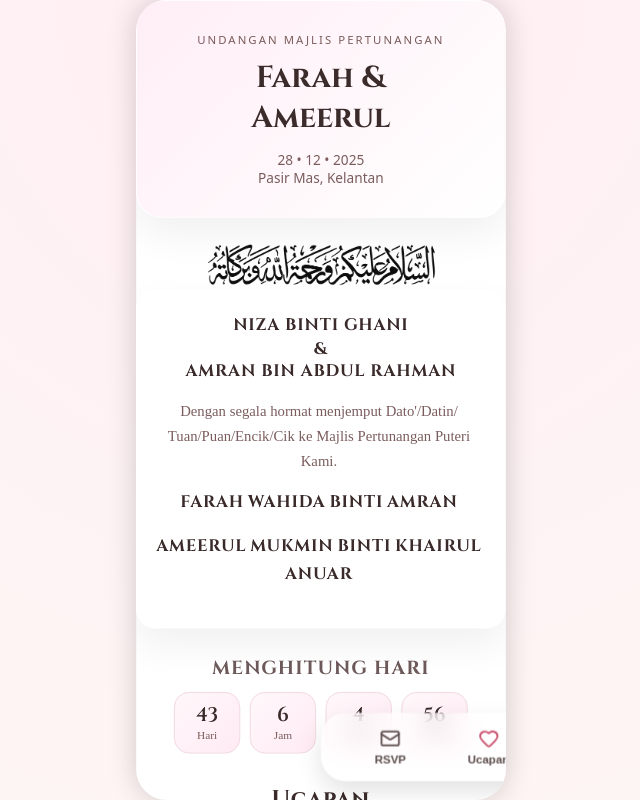
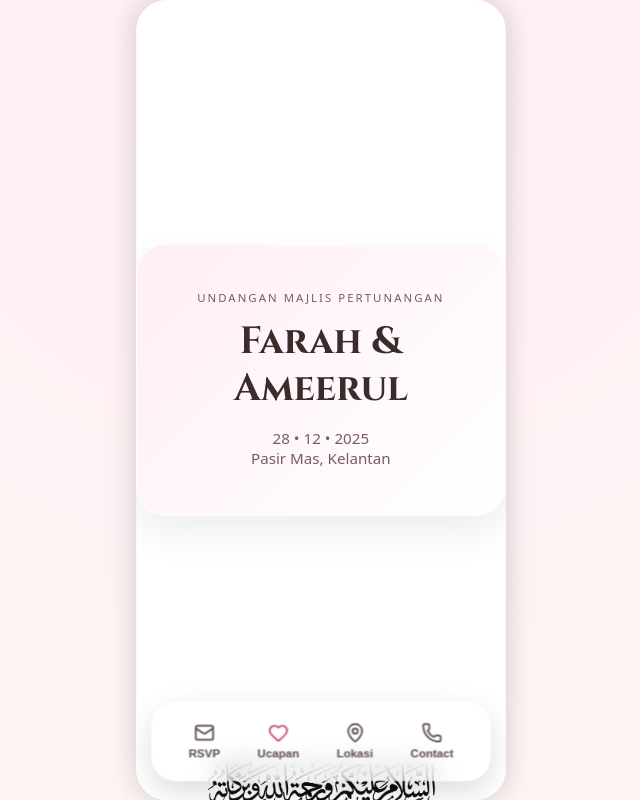
Before and after one commit to haseokaybee/wedding-invite, a React (Vite) app: page / in a window 1280 px wide. Both pictures are taken after a click on the button "✨ Buka Kad ✨". Shown: the whole page, without its empty margins (319-959 px from the left). Built offline with nearby package versions, Linux system fonts and the light colour scheme; no server answers; the database is empty.

Commit message:
Dikemaskini contact

```diff
--- a/src/App.jsx
+++ b/src/App.jsx
@@ -11,6 +11,8 @@ import IntroScreen from "./components/IntroScreen.jsx";
 import InvitationText from "./components/InvitationText.jsx";
 import BottomMenu from "./components/BottomMenu.jsx";
 import Modal from "./components/Modal.jsx";
+import ContactModal from "./components/ContactModal.jsx";
+
 
 export default function App() {
   /* =====================================================
@@ -48,6 +50,8 @@ export default function App() {
   const [openRSVP, setOpenRSVP] = useState(false);
   const [openWishes, setOpenWishes] = useState(false);
   const [openLocation, setOpenLocation] = useState(false);
+  const [openContact, setOpenContact] = useState(false);
+
 
   /* =====================================================
      RSVP STATE (LOCAL SAFE)
@@ -117,12 +121,12 @@ return (
   animate={{ opacity: 1, scale: 1 }}
   exit={{ opacity: 0, scale: 1.1 }}
   transition={{ duration: 0.8, ease: "easeOut" }}
+  className="main-scroll-area"
   style={{
     width: "100%",
     maxWidth: "430px",
     minHeight: "844px",
     overflowY: "auto",
-              padding: "0",
     position: "relative",
   }}
 >
@@ -193,7 +197,7 @@ return (
             </div>
 
             {/* spacing before bottom menu */}
-            <div style={{ height: "80px" }} />
+
           </motion.div>
         )}
       </AnimatePresence>
@@ -205,6 +209,8 @@ return (
         <h2 className="cinzel" style={{ textAlign: "center" }}>RSVP</h2>
         <RSVPForm onSubmit={handleRsvpSubmit} />
       </Modal>
+
+      <ContactModal open={openContact} onClose={() => setOpenContact(false)} />
 
 <Modal open={openWishes} onClose={() => setOpenWishes(false)}>
   <h2 className="cinzel" style={{ textAlign: "center" }}>Ucapan</h2>
@@ -249,6 +255,8 @@ return (
           onOpenRSVP={() => setOpenRSVP(true)}
           onOpenWishes={() => setOpenWishes(true)}
           onOpenLocation={() => setOpenLocation(true)}
+          onOpenContact={() => setOpenContact(true)}
+
         />
       )}
 
--- a/src/components/BottomMenu.jsx
+++ b/src/components/BottomMenu.jsx
@@ -1,9 +1,9 @@
 // BottomMenu.jsx
 import React from "react";
 import { motion } from "framer-motion";
-import { Heart, MapPin, Mail } from "lucide-react";
+import { Heart, MapPin, Mail, Phone } from "lucide-react";
 
-export default function BottomMenu({ onOpenRSVP, onOpenWishes }) {
+export default function BottomMenu({ onOpenRSVP, onOpenWishes, onOpenContact }) {
   const openMap = () => {
     window.open(
       "https://www.google.com/maps?daddr=6.004869,102.098801&saddr",
@@ -13,24 +13,25 @@ export default function BottomMenu({ onOpenRSVP, onOpenWishes }) {
 
   return (
     <motion.div
-      initial={{ y: 80, opacity: 0 }}
-      animate={{ y: 0, opacity: 1 }}
-      transition={{ duration: 0.45, ease: "easeOut" }}
+      initial={{ opacity: 0, y: 60 }}
+      animate={{ opacity: 1, y: 0 }}
+      transition={{ duration: 0.55, ease: "easeOut" }}
       style={{
-        position: "fixed",                 // ⭐ Fixed to screen
-        bottom: "20px",                    // Lift above screen bottom
-        left: "50%",                       // ⭐ Perfect center horizontally
+        position: "absolute",     // ⭐ FIX: absolute to follow the 390px viewport
+        bottom: "20px",
+        left: "4%",
         transform: "translateX(-50%)",
 
-        width: "92%",                      // ⭐ Wider menu
-        maxWidth: "430px",                 // fits iPhone Pro Max beautifully
+        width: "92%",
+        maxWidth: "430px",
 
-        background: "rgba(255, 255, 255, 0.55)", // ⭐ Transparent glass
-        backdropFilter: "blur(12px)",
+        background: "rgba(255, 255, 255, 0.55)",
+        backdropFilter: "blur(14px)",
+        WebkitBackdropFilter: "blur(14px)",
 
-        padding: "16px 24px",
+        padding: "16px 20px",
         borderRadius: "26px",
-        boxShadow: "0 12px 28px rgba(0,0,0,0.12)",
+        boxShadow: "0 12px 32px rgba(0,0,0,0.15)",
 
         display: "flex",
         justifyContent: "space-around",
@@ -39,33 +40,58 @@ export default function BottomMenu({ onOpenRSVP, onOpenWishes }) {
       }}
     >
       {/* RSVP */}
-      <button onClick={onOpenRSVP} style={btnStyle}>
+      <motion.button
+        onClick={onOpenRSVP}
+        style={btnStyle}
+        whileTap={{ scale: 0.88 }}
+      >
         <Mail size={22} color="#5a4a4a" />
         <span style={labelStyle}>RSVP</span>
-      </button>
+      </motion.button>
 
       {/* Ucapan */}
-      <button onClick={onOpenWishes} style={btnStyle}>
+      <motion.button
+        onClick={onOpenWishes}
+        style={btnStyle}
+        whileTap={{ scale: 0.88 }}
+      >
         <Heart size={22} color="#c94a6a" />
         <span style={labelStyle}>Ucapan</span>
-      </button>
+      </motion.button>
 
-      {/* Location */}
-      <button onClick={openMap} style={btnStyle}>
+      {/* Lokasi */}
+      <motion.button
+        onClick={openMap}
+        style={btnStyle}
+        whileTap={{ scale: 0.88 }}
+      >
         <MapPin size={22} color="#5a4a4a" />
         <span style={labelStyle}>Lokasi</span>
-      </button>
+      </motion.button>
+
+      {/* ⭐ Contact Button (NEW) */}
+      <motion.button
+        onClick={onOpenContact}
+        style={btnStyle}
+        whileTap={{ scale: 0.88 }}
+      >
+        <Phone size={22} color="#5a4a4a" />
+        <span style={labelStyle}>Contact</span>
+      </motion.button>
     </motion.div>
   );
 }
 
+// Styles
 const btnStyle = {
   display: "flex",
   flexDirection: "column",
   alignItems: "center",
-  background: "transparent",  // transparent button
+  background: "transparent",
   border: "none",
   cursor: "pointer",
+  padding: "6px 12px", // better tap area
+  borderRadius: "12px",
 };
 
 const labelStyle = {
--- /dev/null
+++ b/src/components/ContactModal.jsx
@@ -0,0 +1,95 @@
+// src/components/ContactModal.jsx
+import React from "react";
+import Modal from "./Modal.jsx";
+import { Phone } from "lucide-react";
+
+export default function ContactModal({ open, onClose }) {
+  const contacts = [
+    { name: "Ameerul", phone: "0173506059", whatsapp: "0173506059" },
+    { name: "Farah", phone: "01164344832", whatsapp: "01164344832" },
+    { name: "Puan Niza", phone: "01163252626", whatsapp: "01163252626" },
+    { name: "Encik Amran", phone: "0127172145", whatsapp: "0127172145" },
+  ];
+
+  return (
+    <Modal open={open} onClose={onClose}>
+      <h2
+        className="cinzel"
+        style={{ textAlign: "center", marginBottom: "16px" }}
+      >
+        Hubungi
+      </h2>
+
+      <div style={{ padding: "10px 0" }}>
+        {contacts.map((c, i) => (
+          <div
+            key={i}
+            style={{
+              marginBottom: "14px",
+              padding: "14px 16px",
+              borderRadius: "14px",
+              background: "rgba(245,245,245,0.95)",
+              display: "flex",
+              justifyContent: "space-between",
+              alignItems: "center",
+            }}
+          >
+            {/* Contact Info */}
+            <div>
+              <strong>{c.name}</strong>
+              <br />
+              <span style={{ fontSize: "0.9rem", color: "#555" }}>{c.phone}</span>
+            </div>
+
+            {/* ICON BUTTONS */}
+            <div style={{ display: "flex", gap: "10px" }}>
+
+              {/* CALL BUTTON */}
+              <a
+                href={`tel:${c.phone}`}
+                style={{
+                  background: "#e8d4de",
+                  padding: "8px",
+                  borderRadius: "10px",
+                  display: "flex",
+                  alignItems: "center",
+                  justifyContent: "center",
+                }}
+              >
+                <Phone size={20} color="#5a4a4a" />
+              </a>
+
+              {/* WHATSAPP BUTTON (REAL ICON) */}
+              <a
+                href={`https://wa.me/${c.whatsapp}`}
+                target="_blank"
+                rel="noopener noreferrer"
+                style={{
+                  background: "#25D366",
+                  padding: "8px",
+                  borderRadius: "10px",
+                  display: "flex",
+                  alignItems: "center",
+                  justifyContent: "center",
+                  width: "36px",
+                  height: "36px",
+                }}
+              >
+                <svg
+                  xmlns="http://www.w3.org/2000/svg"
+                  width="22"
+                  height="22"
+                  viewBox="0 0 32 32"
+                  fill="white"
+                >
+                  <path d="M16.027 3.003c-7.155 0-12.974 5.819-12.974 12.974 0 2.285.597 4.516 1.734 6.484L3 29l6.699-2.205c1.88.984 3.994 1.503 6.328 1.503h.001c7.155 0 12.973-5.819 12.973-12.974 0-3.46-1.347-6.713-3.793-9.159s-5.699-3.956-9.161-3.956zm0 23.71c-1.99 0-3.938-.53-5.639-1.529l-.404-.239-3.977 1.31 1.311-3.868-.263-.416c-1.067-1.688-1.63-3.632-1.63-5.635 0-5.822 4.736-10.558 10.559-10.558 2.82 0 5.47 1.1 7.466 3.096 1.997 1.996 3.096 4.646 3.096 7.466 0 5.823-4.736 10.558-10.559 10.558zm5.852-7.927c-.319-.159-1.883-.93-2.176-1.037-.293-.106-.506-.159-.718.159-.213.319-.823 1.037-1.009 1.25-.186.212-.373.239-.692.079-.319-.159-1.348-.497-2.569-1.584-.95-.848-1.59-1.894-1.775-2.212-.186-.319-.02-.49.14-.649.144-.143.319-.373.479-.559.159-.186.212-.319.319-.532.106-.212.053-.399-.026-.559-.08-.159-.718-1.732-.984-2.372-.259-.622-.522-.538-.718-.547l-.614-.01c-.212 0-.559.08-.852.399s-1.118 1.092-1.118 2.665 1.144 3.089 1.303 3.303c.159.212 2.251 3.434 5.446 4.81.762.328 1.356.524 1.819.67.764.243 1.459.209 2.009.127.613-.091 1.883-.769 2.149-1.512.266-.744.266-1.382.187-1.512-.079-.132-.292-.212-.611-.372z" />
+                </svg>
+              </a>
+
+            </div>
+          </div>
+        ))}
+      </div>
+    </Modal>
+  );
+}
--- a/src/components/HeroSection.jsx
+++ b/src/components/HeroSection.jsx
@@ -4,22 +4,30 @@ import { motion } from "framer-motion";
 
 export default function HeroSection() {
   return (
-  <section style={{ paddingBottom: "24px" }}>
+    <section
+      style={{
+        width: "100vw",          // full screen width
+        height: "100vh",         // full screen height (1080x1920 effect)
+        display: "flex",
+        justifyContent: "center",
+        alignItems: "center",
+        padding: 0,
+        margin: 0,
+        overflow: "hidden",
+      }}
+    >
       <motion.div
         style={{
           background: "linear-gradient(135deg, #ffeef6, #ffffff)",
-      borderRadius: "28px",
-      padding: "32px 16px",  // reduced padding for more width inside
+          borderRadius: "32px",
+          padding: "48px 24px",
           textAlign: "center",
-      boxShadow: "0 18px 40px rgba(0,0,0,0.06)",
+          boxShadow: "0 18px 40px rgba(0,0,0,0.07)",
           border: "1px solid rgba(255,255,255,0.7)",
-      position: "relative",
-      overflow: "hidden",
 
-      // NEW — make the card wider
+          // Keep your content max width 390 but centered FULLSCREEN
           width: "100%",
           maxWidth: "390px",
-      margin: "0 auto",
           boxSizing: "border-box",
         }}
         initial={{ opacity: 0, y: -40 }}
@@ -40,10 +48,10 @@ export default function HeroSection() {
         <h1
           style={{
             fontFamily: "'Cinzel', serif",
-        fontSize: "2rem",
+            fontSize: "2.5rem",
             color: "#3c2b2b",
             marginTop: "12px",
-        lineHeight: "1.3",
+            lineHeight: "1.25",
           }}
         >
           Farah &<br />Ameerul
@@ -51,8 +59,8 @@ export default function HeroSection() {
 
         <p
           style={{
-        marginTop: "14px",
-        fontSize: "0.9rem",
+            marginTop: "16px",
+            fontSize: "1rem",
             color: "#7a5c5c",
           }}
         >
@@ -62,6 +70,5 @@ export default function HeroSection() {
         </p>
       </motion.div>
     </section>
-
   );
 }
--- a/src/components/IntroScreen.jsx
+++ b/src/components/IntroScreen.jsx
@@ -68,6 +68,7 @@ export default function IntroScreen({ onOpen }) {
           fontWeight: 500,
           cursor: "pointer",
           boxShadow: "0 10px 25px rgba(213, 143, 166, 0.3)",
+          fontFamily: "Times New Roman"
         }}
       >
         ✨ Buka Kad ✨
--- a/src/components/InvitationText.jsx
+++ b/src/components/InvitationText.jsx
@@ -140,7 +140,7 @@ export default function InvitationText() {
   <TypewriterText
     delay={3.2}
     text={
-      "AMEERUL MUKMIN BINTI KHAIRUL ANUAR"
+      "AMEERUL MUKMIN BIN KHAIRUL ANUAR"
     }
   />
 </h4>
--- a/src/index.css
+++ b/src/index.css
@@ -515,7 +515,7 @@ body {
 
 .menu-btn {
   border: none;
-  background: rgba(105, 85, 85, 0.7);
+  background: rgba(255,255,255,0.7);
   padding: 8px 10px;
   border-radius: 12px;
   backdrop-filter: blur(8px);
@@ -527,3 +527,8 @@ body {
 .menu-btn:active {
   transform: scale(0.95);
 }
+
+.main-scroll-area {
+  padding-bottom: 130px; /* leaves space for bottom menu */
+  -webkit-overflow-scrolling: touch; /* smooth scroll on iOS */
+}
```
Also changed, not shown: src/components/Wishes.jsx (+10 -8 lines). Lines whose indentation alone changed are shown as unchanged.
